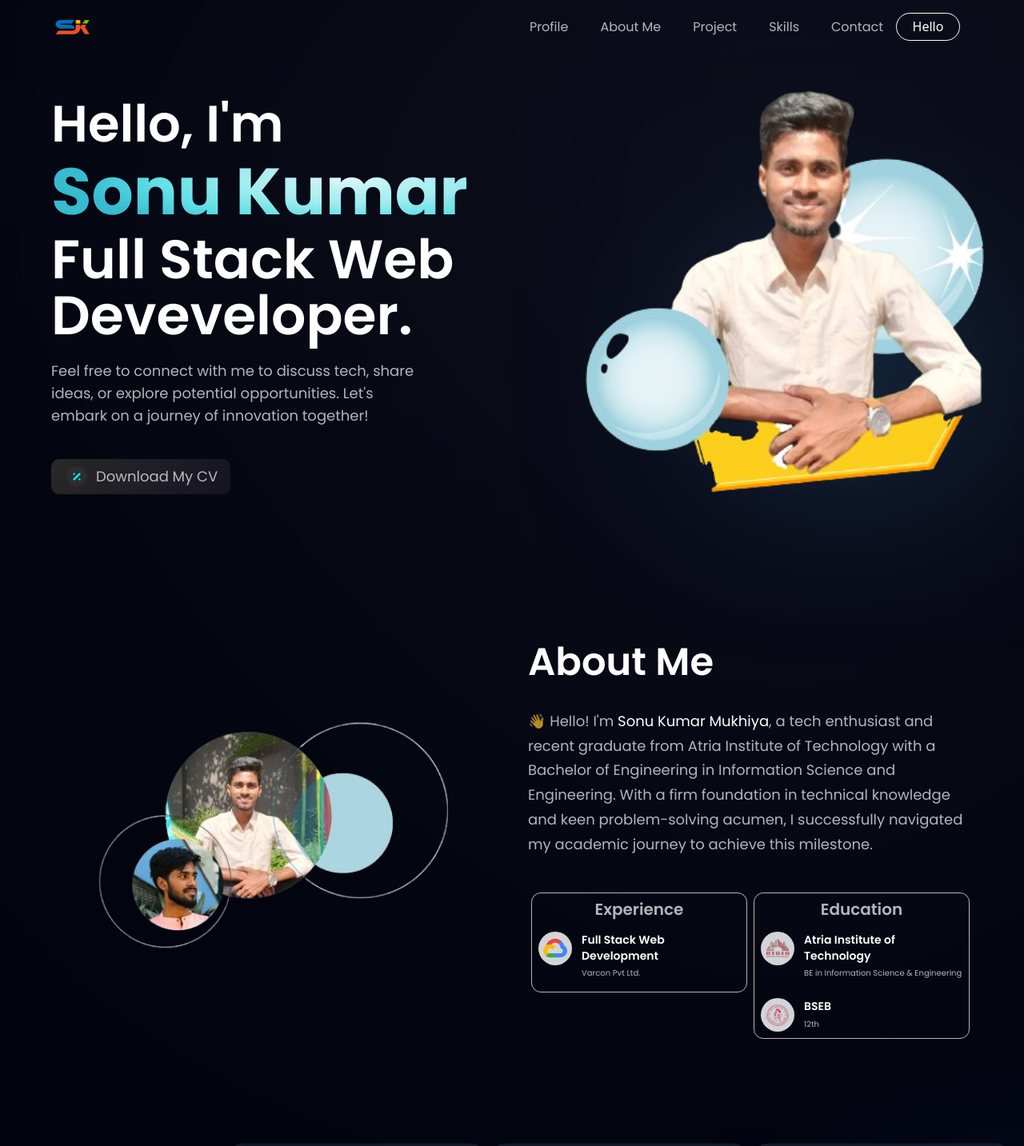
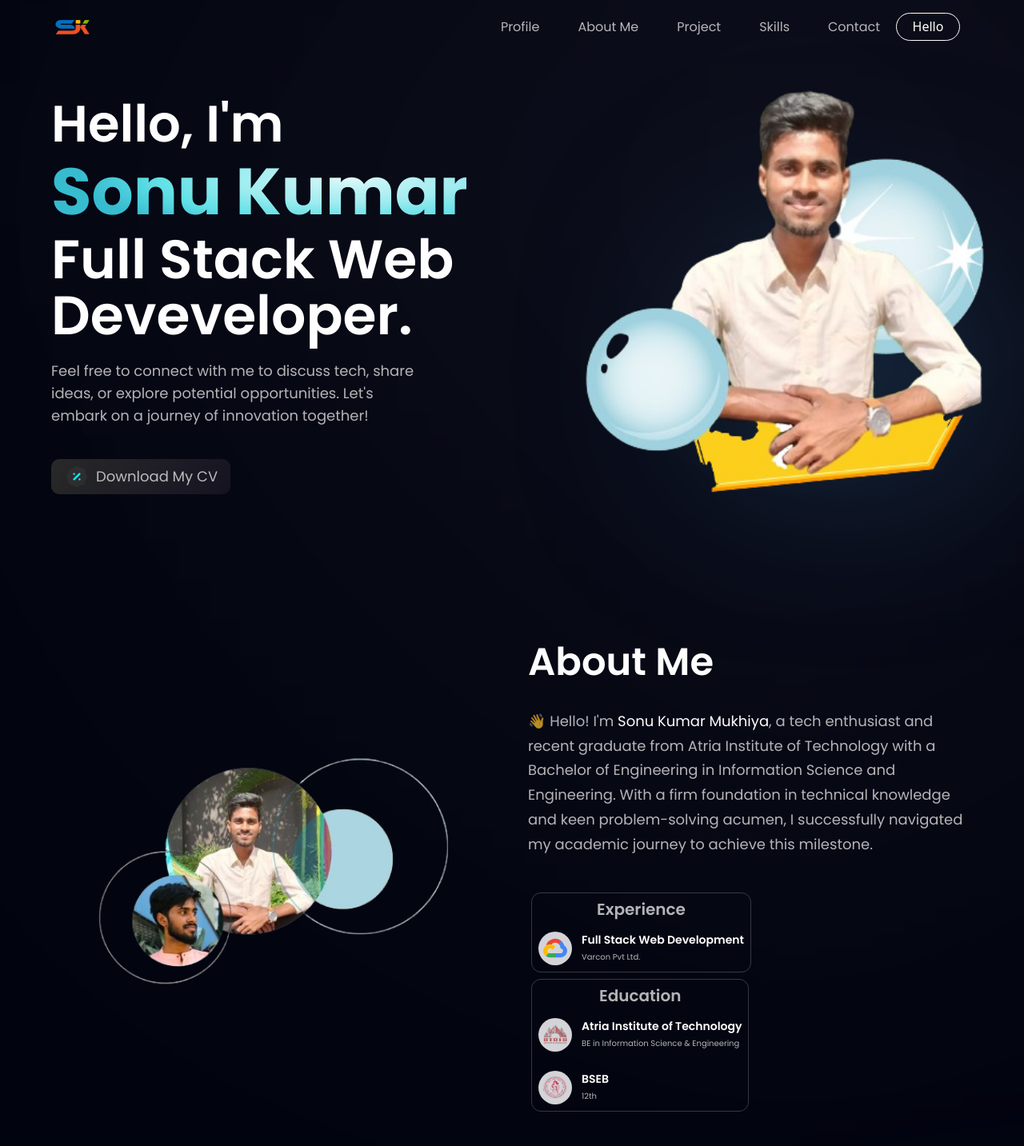
Before and after one commit to sonuku092/My_Portfolio, a React (Vite) app: page / in a window 1280 px wide. Shown: the top 1433 px of the page at 80% size. Built offline with nearby package versions, Linux system fonts and the light colour scheme.

Commit message:
Final Commit

```diff
--- a/src/components/AboutMe.jsx
+++ b/src/components/AboutMe.jsx
@@ -2,10 +2,32 @@ import { apple, bill, about, google } from "../assets";
 import styles, { layout } from "../style";
 import { experience, education } from "../constants";
 
-const FeatureCard = ({ icon, title, content, index }) => (
+const EducationCard = ({ icon, title, content, index }) => (
   <div
-    className={`flex flex-row p-2 w-full rounded-[12px] ${
+    className={`flex flex-row p-2 w-full rounded-[10px] ${
       index !== education.length - 1 ? "mb-2" : "mb-0"
+    } feature-card`}
+  >
+    <div
+      className={`w-[42px] h-[42px] rounded-full ${styles.flexCenter} bg-zinc-300 hover:bg-white `}
+    >
+      <img src={icon} alt="star" className="w-[70%] h-[70%] object-contain" />
+    </div>
+    <div className="flex-1 flex flex-col ml-3">
+      <h4 className="font-poppins font-semibold text-white text-[14px] leading-[20.4px] mb-1">
+        {title}
+      </h4>
+      <p className="font-poppins font-normal text-dimWhite text-[10px]">
+        {content}
+      </p>
+    </div>
+  </div>
+);
+
+const ExperienceCard = ({ icon, title, content, index }) => (
+  <div
+    className={`flex flex-row p-2 w-full rounded-[10px] ${
+      index !== experience.length - 1 ? "mb-2" : "mb-0"
     } feature-card`}
   >
     <div
@@ -48,24 +70,24 @@ const AboutMe = () => (
 
       <div className="flex flex-row flex-wrap mt-10 content-center items-start  ">
         <div
-          className={`${layout.section1} flex-col border-[1px] rounded-[12px] border-dimWhite m-1`}
+          className={`${layout.section1} flex-col border-[1px] rounded-[12px] border-white/20 m-1`}
         >
           <h3 className="text-dimWhite text-[20px] w-full text-center font-poppins font-semibold leading-8 rounded-xl m-1">
             Experience
           </h3>
           {experience.map((experience, index) => (
-            <FeatureCard key={experience.id} {...experience} index={index} />
+            <ExperienceCard key={experience.id} {...experience} index={index} />
           ))}
         </div>
 
         <div
-          className={`${layout.section1} flex-col border-[1px] rounded-[12px] border-dimWhite m-1`}
+          className={`${layout.section1} flex-col border-[1px] rounded-[12px] border-white/20 m-1`}
         >
           <h3 className="text-dimWhite text-[20px] w-full text-center font-poppins font-semibold leading-8 rounded-xl m-1">
             Education
           </h3>
           {education.map((education, index) => (
-            <FeatureCard key={education.id} {...education} index={index} />
+            <EducationCard key={education.id} {...education} index={index} />
           ))}
         </div>
       </div>
--- a/src/components/Language.jsx
+++ b/src/components/Language.jsx
@@ -19,7 +19,7 @@ const FeatureCard = ({ icon, title, content, index }) => (
 
 const Language = () =>  (
   <section id="features" className={layout.section}>
-    <div className={`${layout.sectionImg} flex-col border-[1px] rounded-[12px]`}>
+    <div className={`${layout.sectionImg} flex-col border-[1px] border-white/20 rounded-[12px]`}>
       <h3 className="text-white text-[20px] w-full text-center font-poppins font-semibold leading-10 rounded-xl m-1">
         Soft Skills
       </h3>
@@ -28,7 +28,7 @@ const Language = () =>  (
       ))}
     </div>
 
-    <div className={`${layout.sectionImg} flex-col border-[1px] rounded-[12px]`}>
+    <div className={`${layout.sectionImg} flex-col border-[1px] border-white/20 rounded-[12px]`}>
       <h3 className="text-white text-[20px] w-full text-center font-poppins font-semibold leading-10 rounded-xl m-1">
         Language
       </h3>
--- a/src/components/Navbar.jsx
+++ b/src/components/Navbar.jsx
@@ -24,12 +24,12 @@ const Navbar = () => {
     <nav className={`w-full flex py-4 justify-between items-center navbar fixed z-10  ${styles.paddingX} ${fix ? " backdrop-blur-sm bg-white/20 h-[7%] border-b-[1px] border-dimWhite" :"bg-transparent"}`}>
       <img src={sk} alt="sonukumar" className="w-auto h-[24px] ss:h-[32px] cursor-pointer hover:bg-white rounded-lg" />
 
-      <ul className="list-none sm:flex hidden justify-end items-center flex-1">
+      <ul className="list-none sm:flex hidden justify-end items-center flex-1 rounded-md">
         {navLinks.map((nav, index) => (
           <li
             key={nav.id}
-            className={`font-poppins font-normal cursor-pointer text-[16px] ${
-              active === nav.title ? "text-white font-medium" : "text-dimWhite font-normal hover:text-white"
+            className={`font-poppins font-normal cursor-pointer text-[16px] px-1 rounded ${
+              active === nav.title ? "text-white font-medium bg-slate-200/20" : "text-dimWhite font-normal hover:text-white"
             } ${index === navLinks.length - 1 ? "mr-0" : "mr-10"}`}
             onClick={() => setActive(nav.title)}
           >
--- a/src/constants/index.js
+++ b/src/constants/index.js
@@ -294,6 +294,7 @@ export const experience = [
       "Varcon Pvt Ltd.",
   },
 ];
+
 export const education = [
   {
     id: "ait",
--- a/src/style.js
+++ b/src/style.js
@@ -22,7 +22,7 @@ export const layout = {
   sectionImgReverse: `flex-1 flex ${styles.flexCenter} md:mr-10 mr-0 md:mt-0 mt-10 relative`,
   sectionImg: `flex-1 flex ${styles.flexCenter} md:ml-10 ml-0 md:mt-0 mt-10 relative`,
   sectionImg1: `flex ${styles.flexCenter} md:ml-10 ml-0 md:mt-0 mt-10 relative`,
-  section1: `flex-1 flex ${styles.flexCenter} relative`,
+  section1: `flex ${styles.flexCenter} relative`,
 
 
   sectionInfo: `flex-1 ${styles.flexStart} flex-col`,
```
